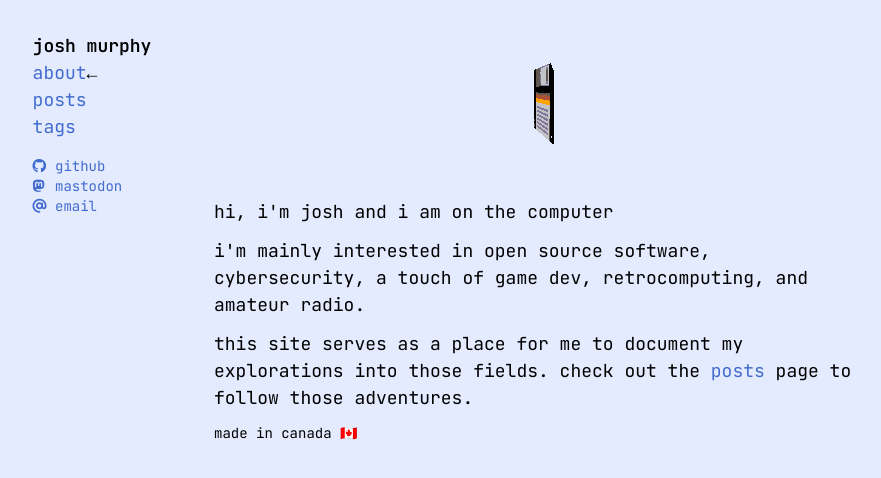
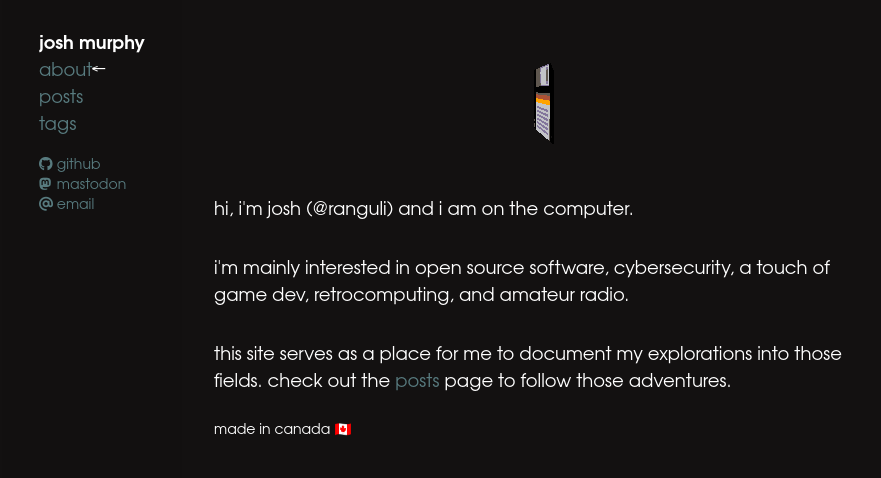
Before and after one commit to ranguli/joshmurphy.ca, an Astro site: page / in a window 1280 px wide. Shown: the whole page, without its empty margins (98-979 px from the left). Built offline with nearby package versions, Linux system fonts and the light colour scheme; Astro itself is replaced by a stand-in of ours.

Commit message:
Complete style revamp

```diff
--- a/src/components/BlogPost.astro
+++ b/src/components/BlogPost.astro
@@ -5,10 +5,7 @@ const { title, url, date, tags } = Astro.props;
 <li>
   <a href={url}>{title}</a>
   <br />
-  <i>{date}</i>
-  <p>
-    {tags.toString()}
-  </p>
+  <p class="text-sm">{date}</p>
 
   <br />
   <br />
--- a/src/layouts/BaseLayout.astro
+++ b/src/layouts/BaseLayout.astro
@@ -26,7 +26,7 @@ const url = new URL(Astro.request.url);
     <title>{title} - joshmurphy.ca</title>
   </head>
 
-  <body class="nav-links bg-background h-full text-[18px] flex">
+  <body class="nav-links bg-background text-white h-full text-[18px] flex">
     <div class="contain h-full w-full">
       <div class="backdrop -z-20">
         <css-doodle use="var(--rule)"></css-doodle>
@@ -57,7 +57,7 @@ const url = new URL(Astro.request.url);
             <a href="https://github.com/ranguli/">
               <i class="fab fa-github w-3.5"></i> github
             </a>
-            <a href="#">
+            <a href="https://tilde.zone/@ranguli">
               <i class="fab fa-mastodon w-3.5"></i> mastodon
             </a>
             <a href="mailto:hello@joshmurphy.ca">
--- a/src/layouts/MarkdownPostLayout.astro
+++ b/src/layouts/MarkdownPostLayout.astro
@@ -4,12 +4,11 @@ const { frontmatter } = Astro.props;
 ---
 
 <BaseLayout title={frontmatter.title}>
-  <h1>{frontmatter.title}</h1>
+  <h1 class="text-3xl">{frontmatter.title}</h1>
   <p class="frontmatter">{frontmatter.pubDate.toString().slice(0, 15)}</p>
-  <p class="frontmatter">{frontmatter.author}</p>
   <p class="frontmatter">{frontmatter.description}</p>
   <br />
-  <div class="prose w-full prose-blockquote:border-black">
+  <div class="prose prose-joshmurphyca prose-code:font-mono w-full">
     <slot />
   </div>
 </BaseLayout>
--- a/src/pages/index.astro
+++ b/src/pages/index.astro
@@ -8,16 +8,16 @@ import BaseLayout from "../layouts/BaseLayout.astro";
     <Floppy />
   </div>
   <ul>
-    <h1>hi, i'm josh and i am on the computer</h1>
-    <li class="pt-3">
+    <h1>hi, i'm josh (@ranguli) and i am on the computer.</h1>
+    <li class="pt-8">
       i'm mainly interested in open source software, cybersecurity, a touch of
       game dev, retrocomputing, and amateur radio.
-      <li class="pt-3">
+      <li class="pt-8">
         this site serves as a place for me to document my explorations into
         those fields. check out the <a href="/posts">posts</a> page to follow those
         adventures.
       </li>
-      <li class="text-sm pt-3">made in canada 🇨🇦</li>
+      <li class="text-sm pt-6">made in canada 🇨🇦</li>
     </li>
   </ul>
 </BaseLayout>
--- a/src/pages/tags/index.astro
+++ b/src/pages/tags/index.astro
@@ -9,30 +9,10 @@ const tags = [...new Set(allPosts.map((post) => post.data.tags).flat())];
   <div class="tags">
     {
       tags.map((tag) => (
-        <p class="tag">
+        <p class="tag py-2">
           <a href={`/tags/${tag}`}>{tag}</a>
         </p>
       ))
     }
   </div>
 </BaseLayout>
-<style>
-  a {
-    color: #00539f;
-  }
-
-  .tags {
-    display: flex;
-    flex-wrap: wrap;
-    margin: 0 auto;
-  }
-
-  .tag {
-    margin: 0.25em;
-    border: dotted 1px #a1a1a1;
-    border-radius: 0.5em;
-    padding: 0.5em 1em;
-    font-size: 1.15em;
-    background-color: #f8fcfd;
-  }
-</style>
--- a/src/styles/global.css
+++ b/src/styles/global.css
@@ -1,21 +1,6 @@
-@import url("https://fonts.googleapis.com/css2?family=JetBrains+Mono:wght@400;600&display=swap");
-
 @tailwind base;
 @tailwind components;
 @tailwind utilities;
-
-* {
-  font-family: "JetBrains Mono", monospace;
-}
-
-html {
-  background-color: #e4ebff;
-}
-
-a:link,
-a:visited {
-  color: #416bce
-}
 
 .contain {
   display: grid;
@@ -31,6 +16,14 @@ a:visited {
 
 .sidebar {
   grid-area: 1 / 2 / 2 / 3;
+}
+
+a {
+  @apply text-link;
+}
+
+a:hover {
+  @apply underline;
 }
 
 main {
--- a/tailwind.config.cjs
+++ b/tailwind.config.cjs
@@ -2,7 +2,32 @@
 module.exports = {
   content: ["./src/**/*.{astro,html,js,jsx,md,mdx,svelte,ts,tsx,vue}"],
   theme: {
-    extend: {},
+    colors: {
+      white: '#ffffff',
+      background: "#131111",
+      link: "#587B7F",
+      myrtlegreen: "#587B7F",
+    },
+    fontFamily: {
+      sans: ["Avenir, Montserrat, Corbel, 'URW Gothic', source-sans-pro"],
+      mono: ["ui-monospace, 'Cascadia Code', 'Source Code Pro', Menlo, Consolas, 'DejaVu Sans Mono', monospace"]
+    },
+    extend: {
+      typography: ({ theme }) => ({
+            joshmurphyca : {
+              css: {
+                '--tw-prose-body': theme('colors.white'),
+                '--tw-prose-headings': theme('colors.myrtlegreen'),
+                '--tw-prose-lead': theme('colors.myrtlegreen'),
+                '--tw-prose-links': theme('colors.myrtlegreen'),
+                '--tw-prose-bold': theme('colors.white'),
+                '--tw-prose-quotes': theme('colors.myrtlegreen'),
+                '--tw-prose-code': theme('colors.white'),
+                '--tw-prose-pre-code': theme('colors.white'),
+              },
+            },
+      }),
+    }
   },
   plugins: [require('@tailwindcss/typography')]
 };
```
